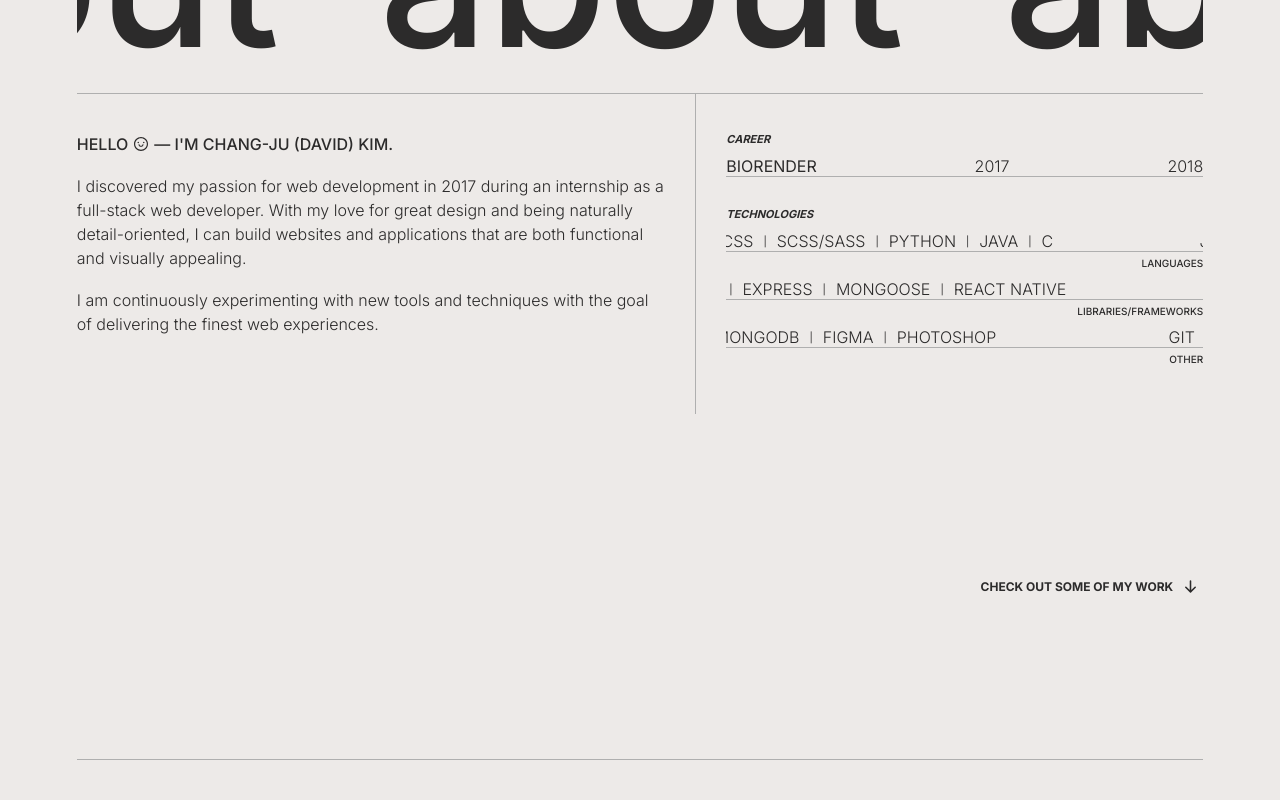
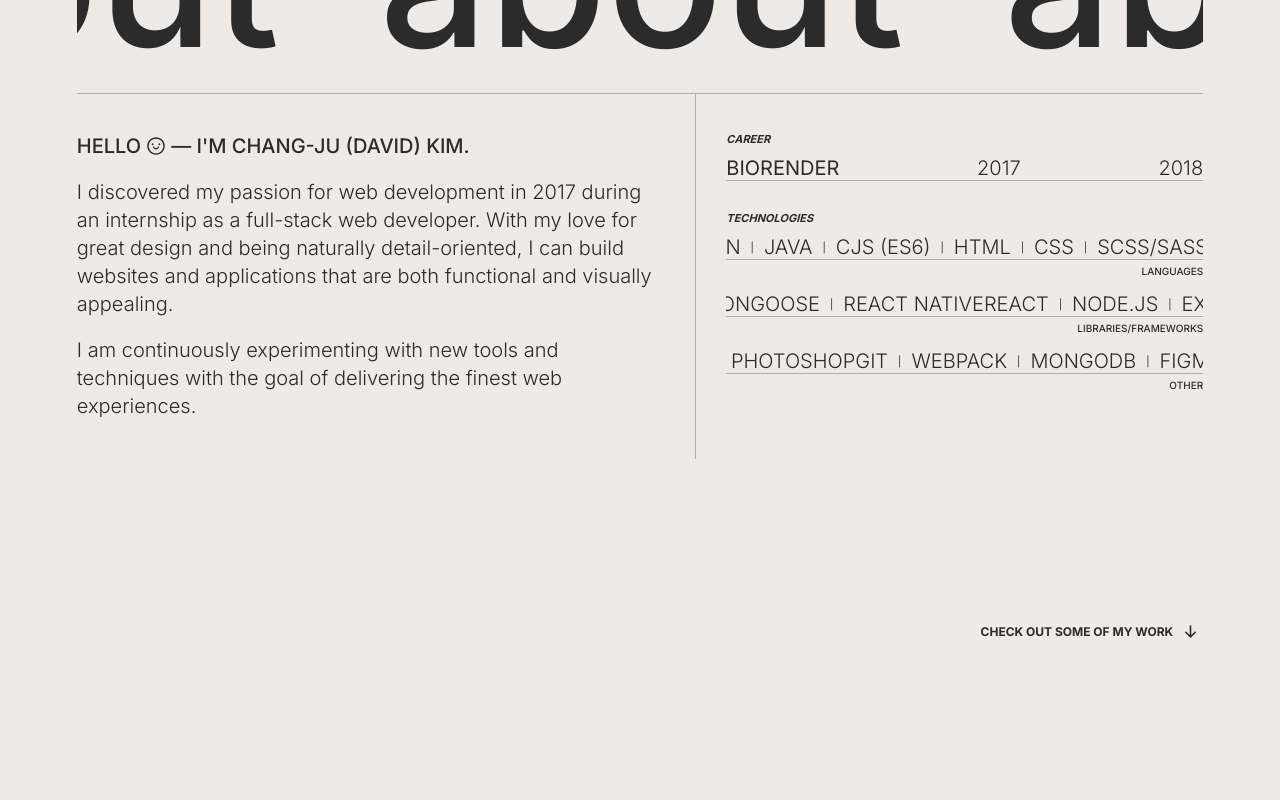
Before and after one commit to cjoak1028/portfolio-v1, a React (Create React App) app: page / in a window 1280 px wide. Shown: the part 1040-1840 px from the top of the page. Built offline with nearby package versions, Linux system fonts and the light colour scheme.

Commit message:
Changed font size of about section

```diff
--- a/src/components/About/About.js
+++ b/src/components/About/About.js
@@ -3,6 +3,7 @@ import { motion } from "framer-motion";
 import styles from "./About.module.css";
 import Section from "../Layout/Section";
 import { AiOutlineSmile } from "react-icons/ai";
+import Marquee from "react-fast-marquee";
 
 const About = () => {
   return (
@@ -53,9 +54,7 @@ const About = () => {
             <div className={styles["about__tech"]}>
               <h4>Technologies</h4>
               <div className={styles["tech-category"]}>
-                <div
-                  className={`${styles["inf-scroll"]} ${styles["inf-scroll--left"]}`}
-                >
+                <Marquee gradient={false} speed={70}>
                   <span className={styles.skill}>JS (ES6)</span>
                   <span className={styles.divider}>|</span>
                   <span className={styles.skill}>HTML</span>
@@ -70,41 +69,11 @@ const About = () => {
                   <span className={styles.divider}>|</span>
                   <span className={styles.skill}>C</span>
                   <div className={styles.space}></div>
-                  <span className={styles.skill}>JS (ES6)</span>
-                  <span className={styles.divider}>|</span>
-                  <span className={styles.skill}>HTML</span>
-                  <span className={styles.divider}>|</span>
-                  <span className={styles.skill}>CSS</span>
-                  <span className={styles.divider}>|</span>
-                  <span className={styles.skill}>SCSS/SASS</span>
-                  <span className={styles.divider}>|</span>
-                  <span className={styles.skill}>Python</span>
-                  <span className={styles.divider}>|</span>
-                  <span className={styles.skill}>Java</span>
-                  <span className={styles.divider}>|</span>
-                  <span className={styles.skill}>C</span>
-                  <div className={styles.space}></div>
-                  <span className={styles.skill}>JS (ES6)</span>
-                  <span className={styles.divider}>|</span>
-                  <span className={styles.skill}>HTML</span>
-                  <span className={styles.divider}>|</span>
-                  <span className={styles.skill}>CSS</span>
-                  <span className={styles.divider}>|</span>
-                  <span className={styles.skill}>SCSS/SASS</span>
-                  <span className={styles.divider}>|</span>
-                  <span className={styles.skill}>Python</span>
-                  <span className={styles.divider}>|</span>
-                  <span className={styles.skill}>Java</span>
-                  <span className={styles.divider}>|</span>
-                  <span className={styles.skill}>C</span>
-                  <div className={styles.space}></div>
-                </div>
+                </Marquee>
                 <h5 className={styles["category-title"]}>Languages</h5>
               </div>
               <div className={styles["tech-category"]}>
-                <div
-                  className={`${styles["inf-scroll"]} ${styles["inf-scroll--right"]}`}
-                >
+                <Marquee gradient={false} speed={40} direction={"right"}>
                   <span className={styles.skill}>React</span>
                   <span className={styles.divider}>|</span>
                   <span className={styles.skill}>Node.JS</span>
@@ -115,45 +84,13 @@ const About = () => {
                   <span className={styles.divider}>|</span>
                   <span className={styles.skill}>React Native</span>
                   <div className={styles.space}></div>
-                  <span className={styles.skill}>React</span>
-                  <span className={styles.divider}>|</span>
-                  <span className={styles.skill}>Node.JS</span>
-                  <span className={styles.divider}>|</span>
-                  <span className={styles.skill}>Express</span>
-                  <span className={styles.divider}>|</span>
-                  <span className={styles.skill}>Mongoose</span>
-                  <span className={styles.divider}>|</span>
-                  <span className={styles.skill}>React Native</span>
-                  <div className={styles.space}></div>
-                  <span className={styles.skill}>React</span>
-                  <span className={styles.divider}>|</span>
-                  <span className={styles.skill}>Node.JS</span>
-                  <span className={styles.divider}>|</span>
-                  <span className={styles.skill}>Express</span>
-                  <span className={styles.divider}>|</span>
-                  <span className={styles.skill}>Mongoose</span>
-                  <span className={styles.divider}>|</span>
-                  <span className={styles.skill}>React Native</span>
-                  <div className={styles.space}></div>
-                  <span className={styles.skill}>React</span>
-                  <span className={styles.divider}>|</span>
-                  <span className={styles.skill}>Node.JS</span>
-                  <span className={styles.divider}>|</span>
-                  <span className={styles.skill}>Express</span>
-                  <span className={styles.divider}>|</span>
-                  <span className={styles.skill}>Mongoose</span>
-                  <span className={styles.divider}>|</span>
-                  <span className={styles.skill}>React Native</span>
-                  <div className={styles.space}></div>
-                </div>
+                </Marquee>
                 <h5 className={styles["category-title"]}>
                   Libraries/Frameworks
                 </h5>
               </div>
               <div className={styles["tech-category"]}>
-                <div
-                  className={`${styles["inf-scroll"]} ${styles["inf-scroll--left"]}`}
-                >
+                <Marquee gradient={false} speed={60}>
                   <span className={styles.skill}>Git</span>
                   <span className={styles.divider}>|</span>
                   <span className={styles.skill}>Webpack</span>
@@ -164,37 +101,7 @@ const About = () => {
                   <span className={styles.divider}>|</span>
                   <span className={styles.skill}>Photoshop</span>
                   <div className={styles.space}></div>
-                  <span className={styles.skill}>Git</span>
-                  <span className={styles.divider}>|</span>
-                  <span className={styles.skill}>Webpack</span>
-                  <span className={styles.divider}>|</span>
-                  <span className={styles.skill}>MongoDB</span>
-                  <span className={styles.divider}>|</span>
-                  <span className={styles.skill}>Figma</span>
-                  <span className={styles.divider}>|</span>
-                  <span className={styles.skill}>Photoshop</span>
-                  <div className={styles.space}></div>
-                  <span className={styles.skill}>Git</span>
-                  <span className={styles.divider}>|</span>
-                  <span className={styles.skill}>Webpack</span>
-                  <span className={styles.divider}>|</span>
-                  <span className={styles.skill}>MongoDB</span>
-                  <span className={styles.divider}>|</span>
-                  <span className={styles.skill}>Figma</span>
-                  <span className={styles.divider}>|</span>
-                  <span className={styles.skill}>Photoshop</span>
-                  <div className={styles.space}></div>
-                  <span className={styles.skill}>Git</span>
-                  <span className={styles.divider}>|</span>
-                  <span className={styles.skill}>Webpack</span>
-                  <span className={styles.divider}>|</span>
-                  <span className={styles.skill}>MongoDB</span>
-                  <span className={styles.divider}>|</span>
-                  <span className={styles.skill}>Figma</span>
-                  <span className={styles.divider}>|</span>
-                  <span className={styles.skill}>Photoshop</span>
-                  <div className={styles.space}></div>
-                </div>
+                </Marquee>
                 <h5 className={styles["category-title"]}>Other</h5>
               </div>
             </div>
--- a/src/components/About/About.module.css
+++ b/src/components/About/About.module.css
@@ -39,7 +39,7 @@
 
 .about__content p, .skill {
     font-weight: var(--fw-light);
-    font-size: clamp(1.4rem, 1.8vw, 1.6rem);
+    font-size: clamp(1.4rem, 1.8vw, 2rem);
 }
 
 .about__me {
@@ -47,7 +47,7 @@
 }
 
 .about__me p {
-    line-height: clamp(2rem, 2.2vw, 2.4rem);
+    line-height: clamp(2rem, 2.4vw, 2.8rem);
 }
 
 .about__me p:not(:last-child) {
@@ -82,7 +82,7 @@
 }
 
 .tech-category {
-    margin-bottom: 1rem;
+    margin-bottom: 1.5rem;
 }
 
 .category-title {
--- a/src/components/Contact/Contact.module.css
+++ b/src/components/Contact/Contact.module.css
@@ -23,14 +23,12 @@
     list-style: none;
     display: flex;
     flex-direction: column;
-    /* width: 80%;
-    max-width: 80rem; */
     width: 100%;
     margin-top: clamp(4rem, 6vw, 8rem);
 }
 
 .link-list a, .link-list button {
-    font-size: clamp(2rem, 5vw, 7rem);
+    font-size: clamp(2rem, 4.5vw, 6.5rem);
     font-weight: var(--fw-regular);
     text-decoration: none;
     color: var(--c-main);
```
